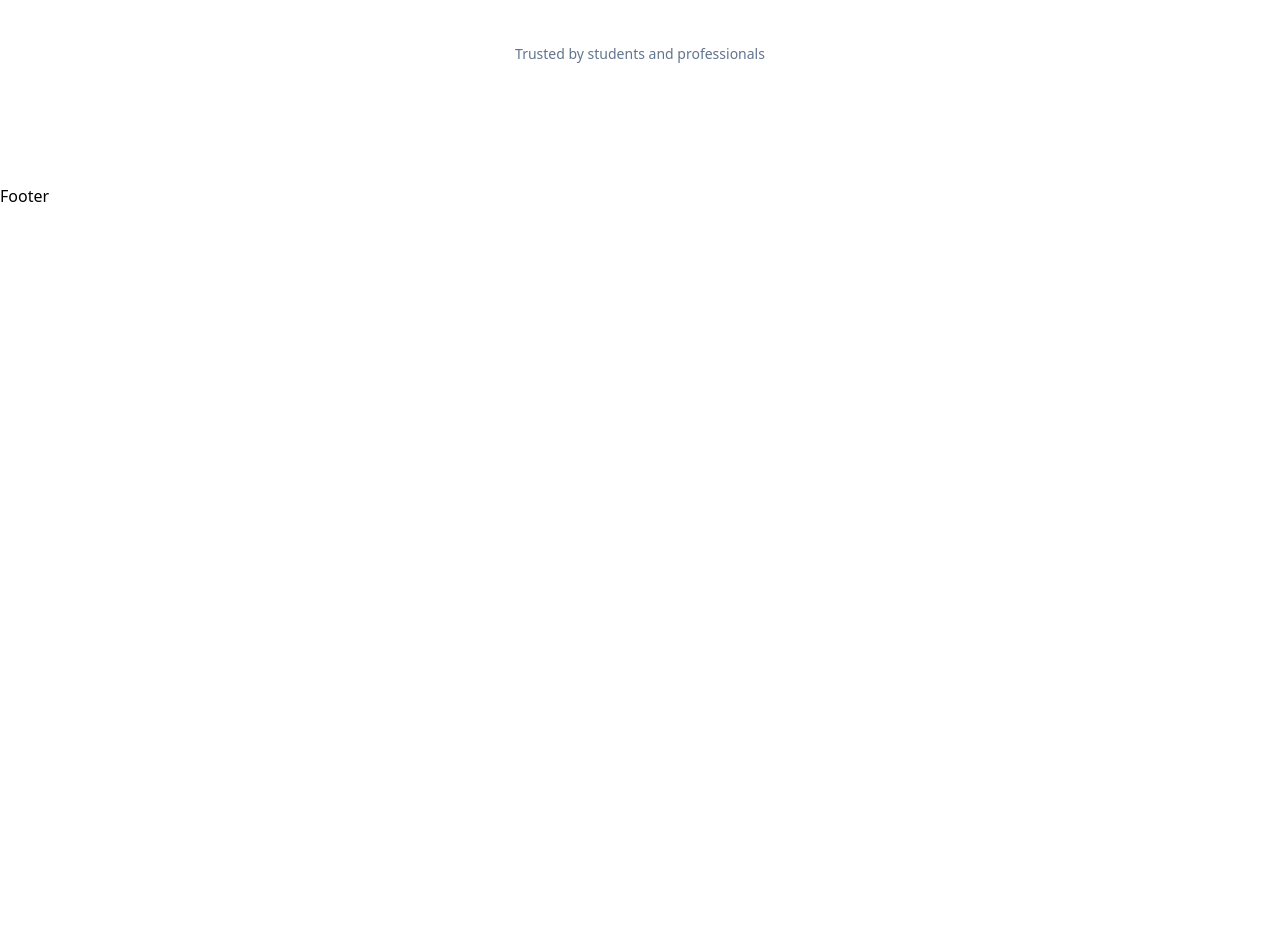
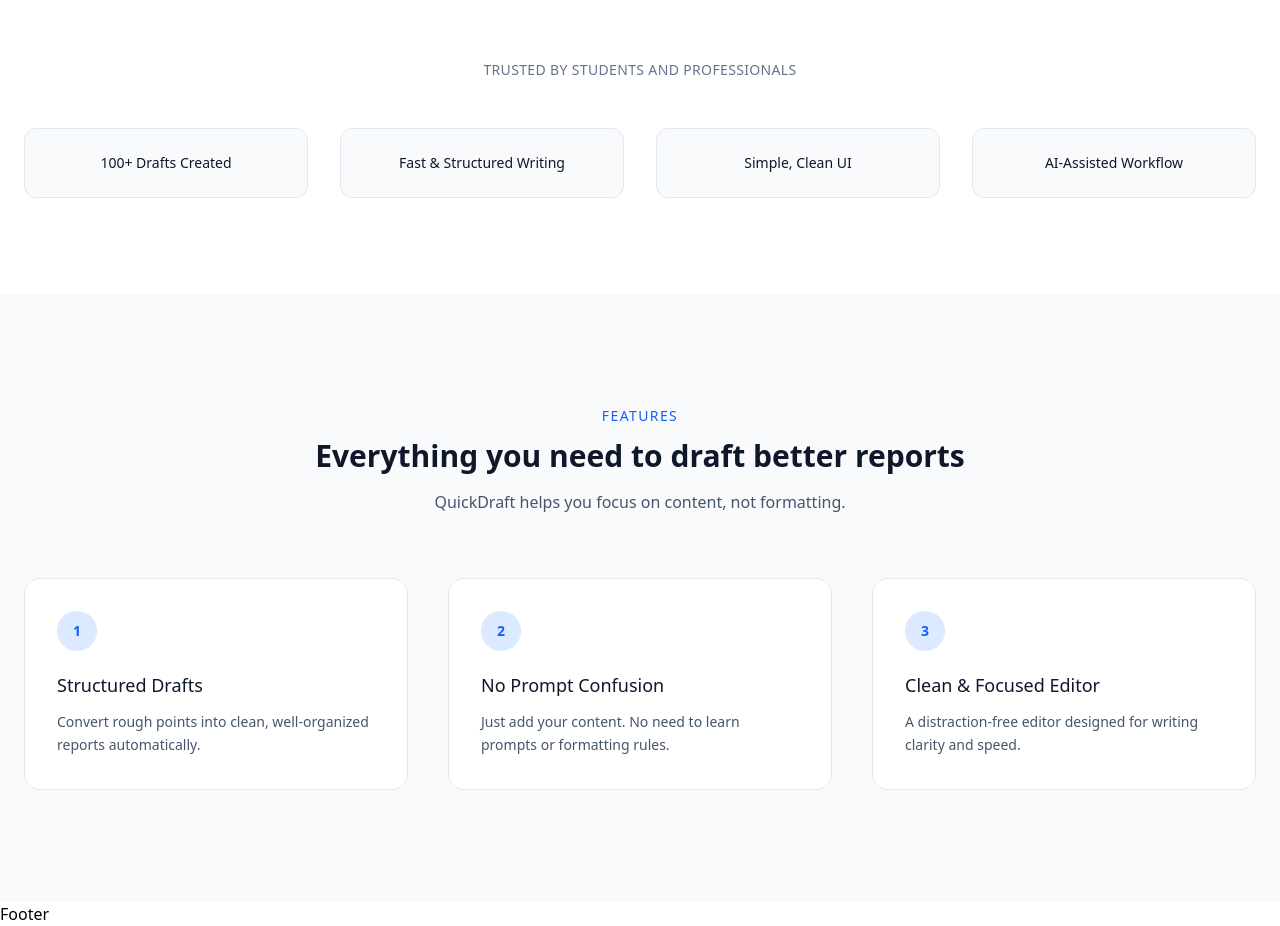
Before and after one commit to anirudh-1404/QuickDraft, a React (Vite) app in the folder frontend/quickdraft/: page / in a window 1280 px wide. Shown: the part 620-1546 px from the top of the page. Before the commit the page ends 828 px from the top, so only its background shows below. Built offline with nearby package versions, Linux system fonts and the light colour scheme.

Commit message:
working on home page

```diff
--- /dev/null
+++ b/frontend/quickdraft/src/components/Features.jsx
@@ -0,0 +1,58 @@
+import React from "react";
+
+const Features = () => {
+  const features = [
+    {
+      title: "Structured Drafts",
+      desc: "Convert rough points into clean, well-organized reports automatically.",
+    },
+    {
+      title: "No Prompt Confusion",
+      desc: "Just add your content. No need to learn prompts or formatting rules.",
+    },
+    {
+      title: "Clean & Focused Editor",
+      desc: "A distraction-free editor designed for writing clarity and speed.",
+    },
+  ];
+
+  return (
+    <section className="py-28 bg-slate-50">
+      <div className="max-w-7xl mx-auto px-6">
+        <div className="text-center max-w-3xl mx-auto">
+          <p className="text-sm text-blue-600 font-medium tracking-widest uppercase">
+            Features
+          </p>
+          <h2 className="mt-3 text-2xl md:text-3xl font-semibold text-slate-900">
+            Everything you need to draft better reports
+          </h2>
+          <p className="mt-4 text-slate-600 text-base">
+            QuickDraft helps you focus on content, not formatting.
+          </p>
+        </div>
+
+        <div className="mt-16 grid grid-cols-1 md:grid-cols-3 gap-10">
+          {features.map((item, index) => (
+            <div
+              key={index}
+              className="bg-white border border-slate-200 rounded-2xl p-8 hover:shadow-md transition"
+            >
+              <div className="w-10 h-10 flex items-center justify-center rounded-full bg-blue-100 text-blue-600 mb-5 text-sm font-semibold">
+                {index + 1}
+              </div>
+
+              <h3 className="text-lg font-medium text-slate-900">
+                {item.title}
+              </h3>
+              <p className="mt-3 text-sm text-slate-600 leading-relaxed">
+                {item.desc}
+              </p>
+            </div>
+          ))}
+        </div>
+      </div>
+    </section>
+  );
+};
+
+export default Features;
--- a/frontend/quickdraft/src/components/TrustSection.jsx
+++ b/frontend/quickdraft/src/components/TrustSection.jsx
@@ -2,32 +2,31 @@
 
 const TrustSection = () => {
   const metrics = [
-    {
-      name: "100+ Drafts Created",
-    },
-    {
-      name: "Fast & structured writing",
-    },
-    {
-      name: "Simple UI",
-    },
-    {
-      name: "AI-assisted",
-    },
+    { name: "100+ Drafts Created" },
+    { name: "Fast & Structured Writing" },
+    { name: "Simple, Clean UI" },
+    { name: "AI-Assisted Workflow" },
   ];
 
   return (
-    <>
-      <section className="py-20 bg-white">
-        <div className="max-w-7xl mx-auto px-6 text-center">
-          <p className="text-sm text-slate-500">
-            Trusted by students and professionals
-          </p>
+    <section className="py-24 bg-white">
+      <div className="max-w-7xl mx-auto px-6 text-center">
+        <p className="text-sm text-slate-500 tracking-wide uppercase">
+          Trusted by students and professionals
+        </p>
+
+        <div className="mt-12 grid grid-cols-2 md:grid-cols-4 gap-8">
+          {metrics.map((item, index) => (
+            <div
+              key={index}
+              className="bg-slate-50 border border-slate-200 rounded-xl py-6 px-4 text-slate-900 font-medium text-sm hover:bg-white hover:shadow-sm transition"
+            >
+              {item.name}
+            </div>
+          ))}
         </div>
-
-        <div className="mt-10 grid grid-cols-2 md:grid-cols-4 gap-8"></div>
-      </section>
-    </>
+      </div>
+    </section>
   );
 };
 
--- a/frontend/quickdraft/src/pages/Home.jsx
+++ b/frontend/quickdraft/src/pages/Home.jsx
@@ -1,12 +1,14 @@
 import React from "react";
 import Hero from "../components/Hero";
 import TrustSection from "../components/TrustSection";
+import Features from "../components/Features";
 
 const Home = () => {
   return (
     <>
       <Hero />
       <TrustSection />
+      <Features />
     </>
   );
 };
```
